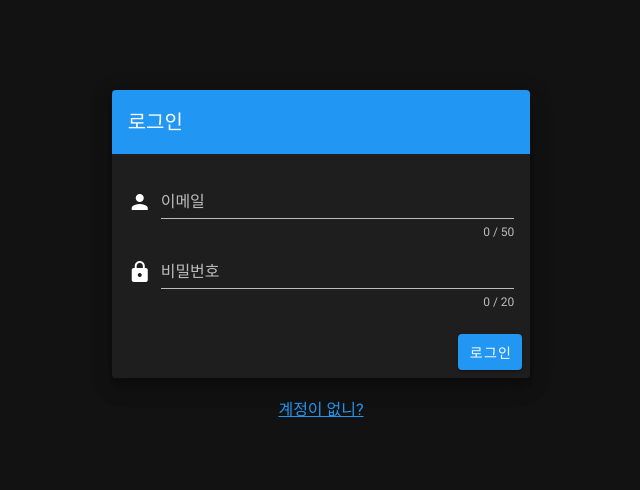
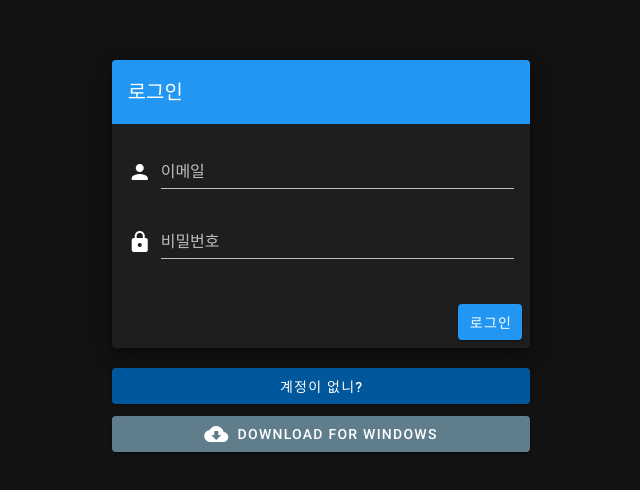
Before and after one commit to 19park/vue-slack-clone, a Vue app: page /login in a window 1280 px wide. Shown: the part 144-634 px from the top of the page, without its empty margins (319-959 px from the left). Built offline with nearby package versions, Linux system fonts and the light colour scheme; no server answers; what vue-loading-overlay, vue-snack would draw is missing.

Commit message:
파비콘 수정 홈 화면 추가

```diff
--- a/babel.config.js
+++ b/babel.config.js
@@ -1,7 +1,6 @@
 module.exports = {
   presets: [
-    '@vue/app',
-    "@babel/preset-env"
+    '@vue/app'
   ],
   plugins: [
     "@babel/plugin-proposal-optional-chaining",
--- a/public/index.html
+++ b/public/index.html
@@ -9,7 +9,7 @@
   <meta name="keywords" content="chat, random chat, 채팅">
 
   <link rel="icon" href="<%= BASE_URL %>favicon.ico">
-  <title>park chat</title>
+  <title>Just Chat App</title>
   <link rel="stylesheet" href="https://fonts.googleapis.com/css?family=Roboto:100,300,400,500,700,900">
   <link rel="stylesheet" href="https://cdn.jsdelivr.net/npm/@mdi/font@latest/css/materialdesignicons.min.css">
 </head>
--- a/src/components/messages/Messages.vue
+++ b/src/components/messages/Messages.vue
@@ -100,7 +100,8 @@
 
             channel: null,
             initConfig: {
-                load: false
+                load: false,
+                addCnt: 0
             }
         }),
         computed: {
@@ -141,14 +142,15 @@
             },
 
             addListeners() {
+                if (this.initConfig.load) return;
+
                 let ref = this.getMessageRef();
                 let routeParams = this.$route.params;
                 let channelId = this.private ? `${routeParams.userId1}/${routeParams.userId2}` : this.channelId;
                 const loader = this.$common.getLoader(this);
 
-                let addCnt = 0;
                 ref.child(channelId).on('child_added', snap => {
-                    addCnt++;
+                    this.initConfig.addCnt++;
 
                     let message = snap.val();
                     message['id'] = snap.key;
@@ -168,7 +170,7 @@
                 });
 
                 setTimeout(() => {
-                    if (addCnt === 0) {
+                    if (this.initConfig.addCnt === 0) {
                         loader.hide();
                     }
                 }, 1000);
@@ -203,6 +205,8 @@
 
                 this.listeners = [];
                 this.messages = [];
+                this.initConfig.load = false;
+                this.initConfig.addCnt = 0;
             },
 
             getMessageRef() {
--- a/src/router.js
+++ b/src/router.js
@@ -1,22 +1,24 @@
-import Vue from 'vue'
-import Router from 'vue-router'
+import Vue from 'vue';
+import Router from 'vue-router';
 
-import Login from './views/Login.vue'
-import Register from './views/Register.vue'
-import TChat from './views/TChat.vue'
+import Login from './views/Login.vue';
+import Register from './views/Register.vue';
+import TChat from './views/TChat.vue';
+
+import Home from './views/Home.vue';
 import Messages from '@/components/messages/Messages';
 
 import firebase from 'firebase';
 
-Vue.use(Router)
+Vue.use(Router);
 
 const authChecker = (to, from, next) => {
     if (!firebase.auth().currentUser) {
-    next('/login')
+        next('/login');
     } else {
         next();
     }
-}
+};
 
 const router = new Router({
     mode: 'history',
@@ -35,7 +37,14 @@ const router = new Router({
             path: '/',
             name: 'chat',
             component: TChat,
-      beforeEnter: authChecker
+            beforeEnter: authChecker,
+            children: [
+                {
+                    path: '',
+                    name: 'Home',
+                    component: Home
+                }
+            ]
         },
         {
             path: '/channel',
@@ -59,7 +68,7 @@ const router = new Router({
                 {
                     path: ':userId1/:userId2',
                     component: Messages,
-          props: { private: true }
+                    props: {private: true}
                 }
             ]
         }
--- a/src/views/Home.vue
+++ b/src/views/Home.vue
@@ -1,13 +1,31 @@
 <template>
-  <HelloWorld />
+    <v-card
+        class="mx-auto"
+        max-width="500"
+    >
+        <v-card-title>
+            <v-icon
+                large
+                left
+            >
+                insert_emoticon
+            </v-icon>
+            <span class="title font-weight-light">TODO..</span>
+        </v-card-title>
+
+        <v-card-text class="headline font-weight-bold">
+            <v-list-item>
+                <v-list-item-content>
+                    <v-list-item-title>1. 여러채널 클릭 시 로딩 중첩 됨.</v-list-item-title>
+                    <v-list-item-title>2. 호기) 채팅 2번 적용 됨.</v-list-item-title>
+                </v-list-item-content>
+            </v-list-item>
+        </v-card-text>
+    </v-card>
 </template>
 
 <script>
-import HelloWorld from '../components/ConnectUser';
-
-export default {
-  components: {
-    HelloWorld,
-  },
-};
+    export default {
+        name: 'Home'
+    };
 </script>
--- a/src/views/Login.vue
+++ b/src/views/Login.vue
@@ -19,7 +19,7 @@
                             v-model="valid"
                             lazy-validation
                         >
-                            <v-card class="elevation-12">
+                            <v-card class="elevation-12 mb-3">
                                 <v-toolbar
                                     color="primary"
                                     dark
@@ -34,7 +34,6 @@
                                         name="email"
                                         prepend-icon="person"
                                         type="email"
-                                        :counter="50"
                                         :rules="emailRules"
                                         v-model.trim="email"
                                         required
@@ -45,7 +44,6 @@
                                         name="password"
                                         prepend-icon="lock"
                                         type="password"
-                                        :counter="20"
                                         :rules="passwordRules"
                                         v-model="password"
                                         @keyup.enter="validate"
@@ -57,9 +55,26 @@
                                     <v-btn color="primary" @click="validate">로그인</v-btn>
                                 </v-card-actions>
                             </v-card>
-                            <router-link class="d-block text-center mt-5" to="/register">
+
+                            <v-btn
+                                block
+                                color="light-blue darken-4"
+                                class="mt-5 white--text"
+                                to="/register"
+                            >
                                 계정이 없니?
-                            </router-link>
+                            </v-btn>
+                            <v-btn
+                                block
+                                color="blue-grey"
+                                class="mt-3 white--text"
+                                @click="doDownWinInstaller"
+                            >
+                                <v-icon class="mr-2"
+                                        dark
+                                >cloud_download</v-icon>
+                                Download For Windows
+                            </v-btn>
                         </v-form>
                     </v-flex>
                 </v-layout>
@@ -107,6 +122,16 @@
                     this.$alert.showAlertToWarning("로그인 에러", msg);
                     loader.hide();
                 });
+            },
+
+            doDownWinInstaller() {
+                let link = document.createElement('a');
+                link.href = 'https://firebasestorage.googleapis.com/v0/b/slack-d472b.appspot.com/o/park-chat-electron%20Setup%201.0.0.exe?alt=media&token=68e7d2be-f840-48b7-95ec-1407d89ce3c9';
+
+                link.target = '_blank';
+                document.body.append(link);
+                link.click();
+                document.body.removeChild(link);
             }
         },
         created() {
--- a/src/views/TChat.vue
+++ b/src/views/TChat.vue
@@ -88,7 +88,7 @@
             <v-app-bar-nav-icon @click.stop="drawer = !drawer"></v-app-bar-nav-icon>
             <v-icon class="mx-4">fab fa-youtube</v-icon>
             <v-toolbar-title class="mr-12 align-center">
-                <span class="title">No talk Can Win</span>
+                <span class="title">그냥 채팅 App</span>
             </v-toolbar-title>
             <!--<v-spacer></v-spacer>-->
             <!--<v-layout-->
```
Also changed, not shown: 1 other file (tests, documents, lock files or other folders). Lines whose indentation alone changed are shown as unchanged.
